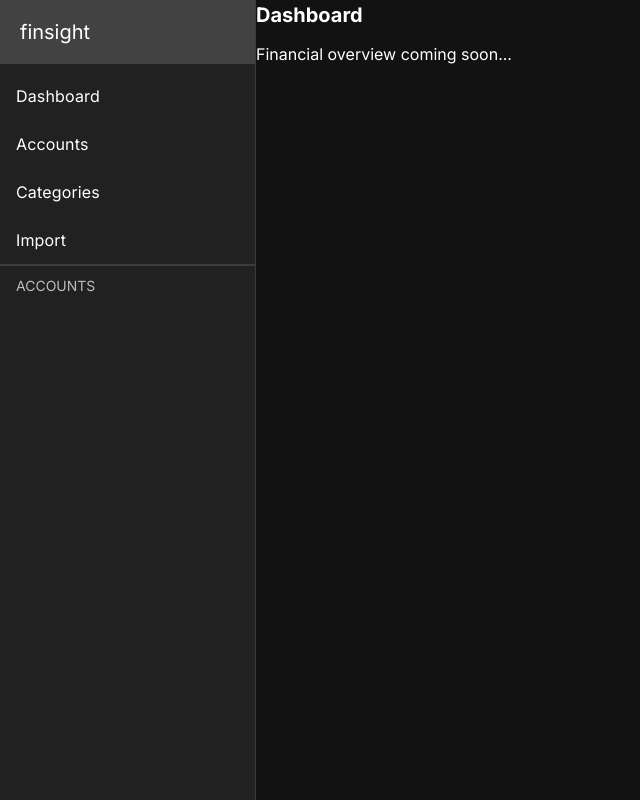
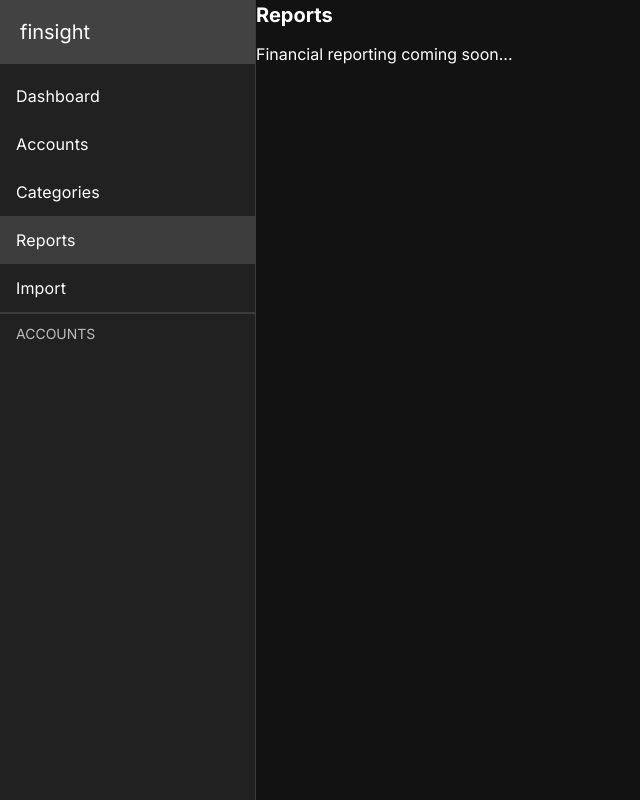
Before and after one commit to Thaonnor/finsight, a Vue app: page /reports in a window 1280 px wide. Shown: the whole page, without its empty margins (0-640 px from the left). Built offline with nearby package versions, Linux system fonts and the light colour scheme.

Commit message:
feat: Added shell for Reports.vue

```diff
--- a/src/components/AppSidebar.vue
+++ b/src/components/AppSidebar.vue
@@ -6,6 +6,7 @@
         <v-list-item to="/" title="Dashboard" />
         <v-list-item to="/accounts" title="Accounts" />
         <v-list-item to="/categories" title="Categories" />
+        <v-list-item to="/reports" title="Reports" />
         <v-list-item to="/import" title="Import" />
         <v-divider thickness="2" />
         <v-list-subheader title="Accounts" class="text-uppercase" />
--- a/src/router/router.js
+++ b/src/router/router.js
@@ -34,7 +34,7 @@ const routes = [
         path: '/reports',
         name: 'Reports',
         // TODO: Implement reports view
-        component: () => import('../views/Dashboard.vue'),
+        component: () => import('../views/Reports.vue'),
     }
 ];
 
--- /dev/null
+++ b/src/views/Reports.vue
@@ -0,0 +1,9 @@
+<template>
+    <div>
+        <h2>Reports</h2>
+        <p>Financial reporting coming soon...</p>
+    </div>
+</template>
+
+<script setup>
+</script>
```
